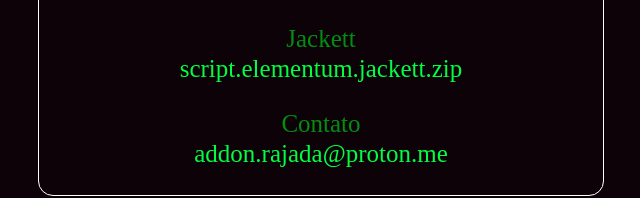
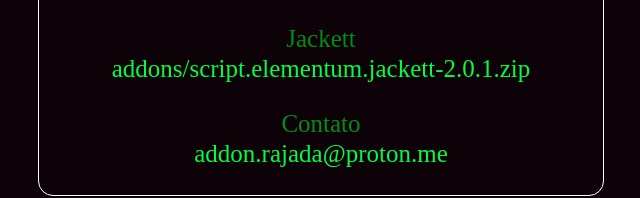
Before and after one commit to addon-rajada/addon-rajada.github.io, a plain HTML site: page index.html in a window 1280 px wide. Shown: the part 283-481 px from the top of the page, without its empty margins (319-959 px from the left). Drawn offline with Linux system fonts and the light colour scheme.

Commit message:
add jackett version

```diff
--- a/index.html
+++ b/index.html
@@ -2,7 +2,10 @@
 <html>
 
 <head>
+	<meta charset="utf-8">
 	<title>Repo Rajada</title>
+	<meta name="robots" content="noindex">
+	<meta name="googlebot" content="noindex">
 
 	<style>
 		* {
@@ -94,7 +97,7 @@
 		</tr>
 		<tr>
 			<td class="tseparator">
-				<a href="addons/script.elementum.jackett.zip">script.elementum.jackett.zip</a>
+				<a href="addons/script.elementum.jackett-2.0.1.zip">addons/script.elementum.jackett-2.0.1.zip</a>
 			</td>
 		</tr>
 
```
Also changed, not shown: 3 other files.
